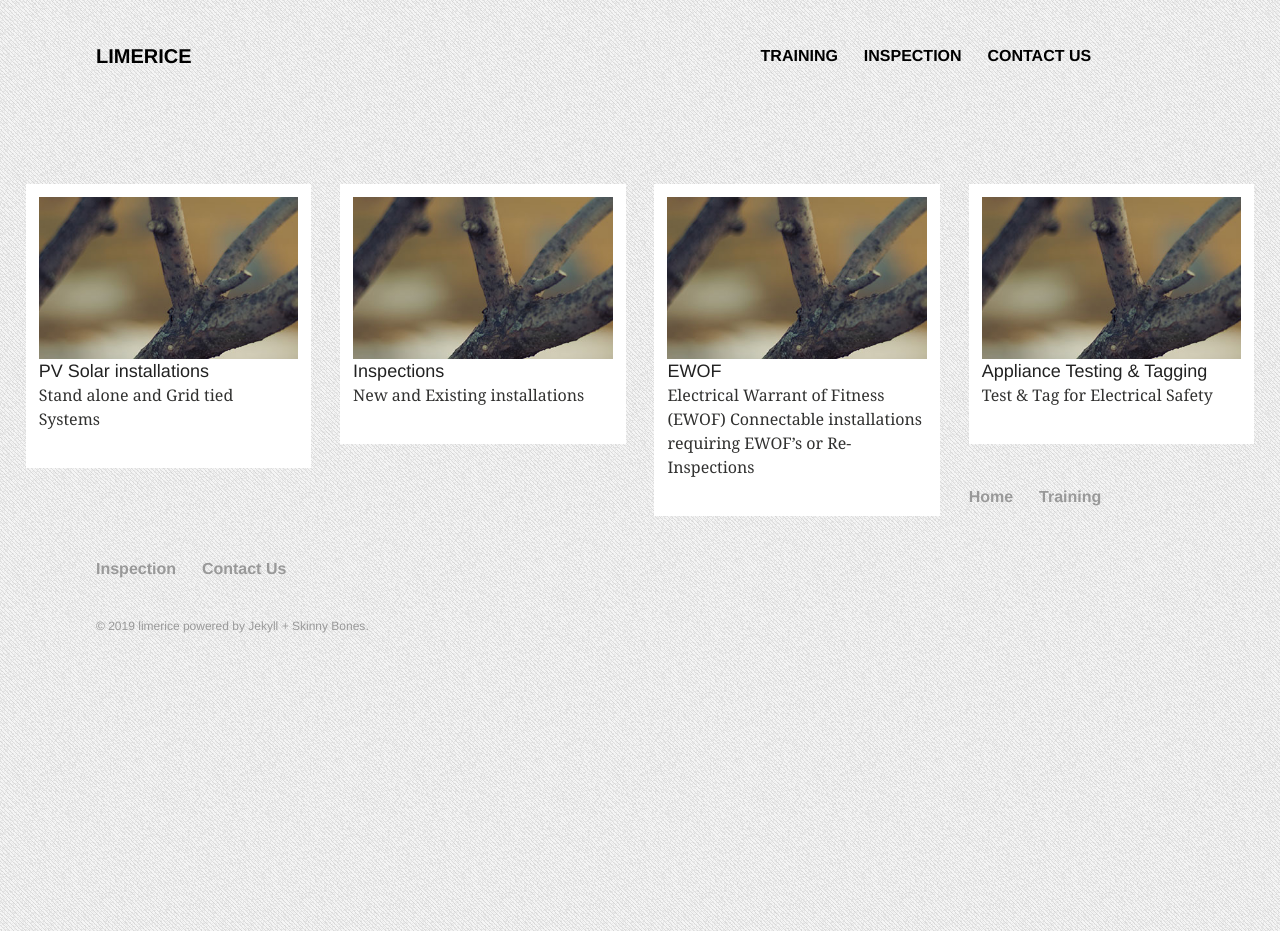
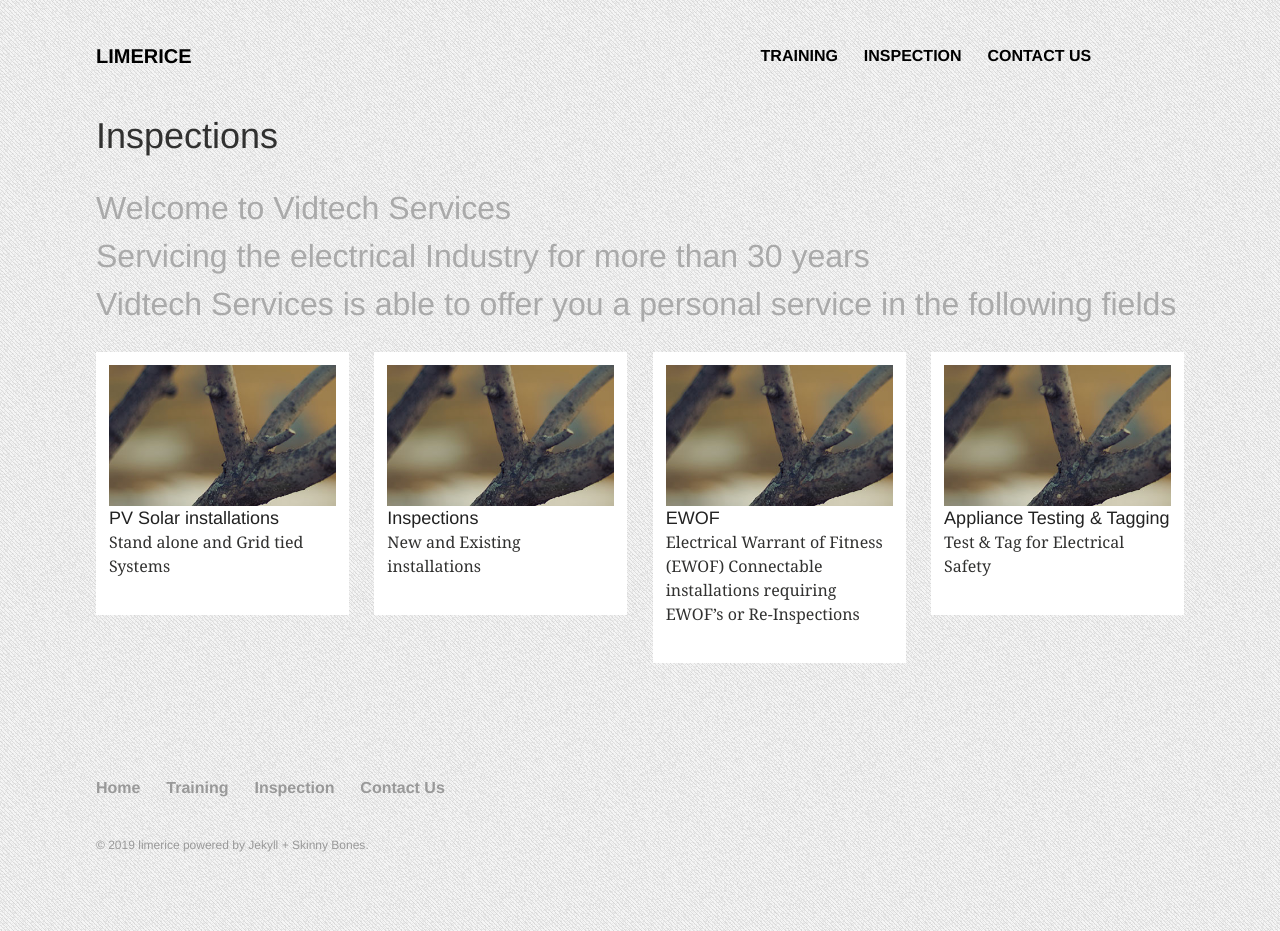
Before and after one commit to DarrenHobern/limerice, a Jekyll site: the page built from inspection/index.md, in a window 1280 px wide. Built offline with Jekyll 4.4.1, drawn with Linux system fonts in a browser that asks for light colours; our own code applies the rules of GitHub Pages for plain Markdown files.

```diff
--- a/inspection/index.md
+++ b/inspection/index.md
@@ -3,10 +3,8 @@ layout: archive
 title: "Inspections"
 date: 2014-05-30T11:40:45-04:00
 modified:
-excerpt: " Welcome to Vidtech Services "
-
-" Servicing the electrical Industry for more than 30 years
-Vidtech Services is able to offer you a personal service in the following fields "
+excerpt: " Welcome to Vidtech Services  <br> Servicing the electrical Industry for more than 30 years
+<br> Vidtech Services is able to offer you a personal service in the following fields "
 tags: []
 image:
   feature:
```
